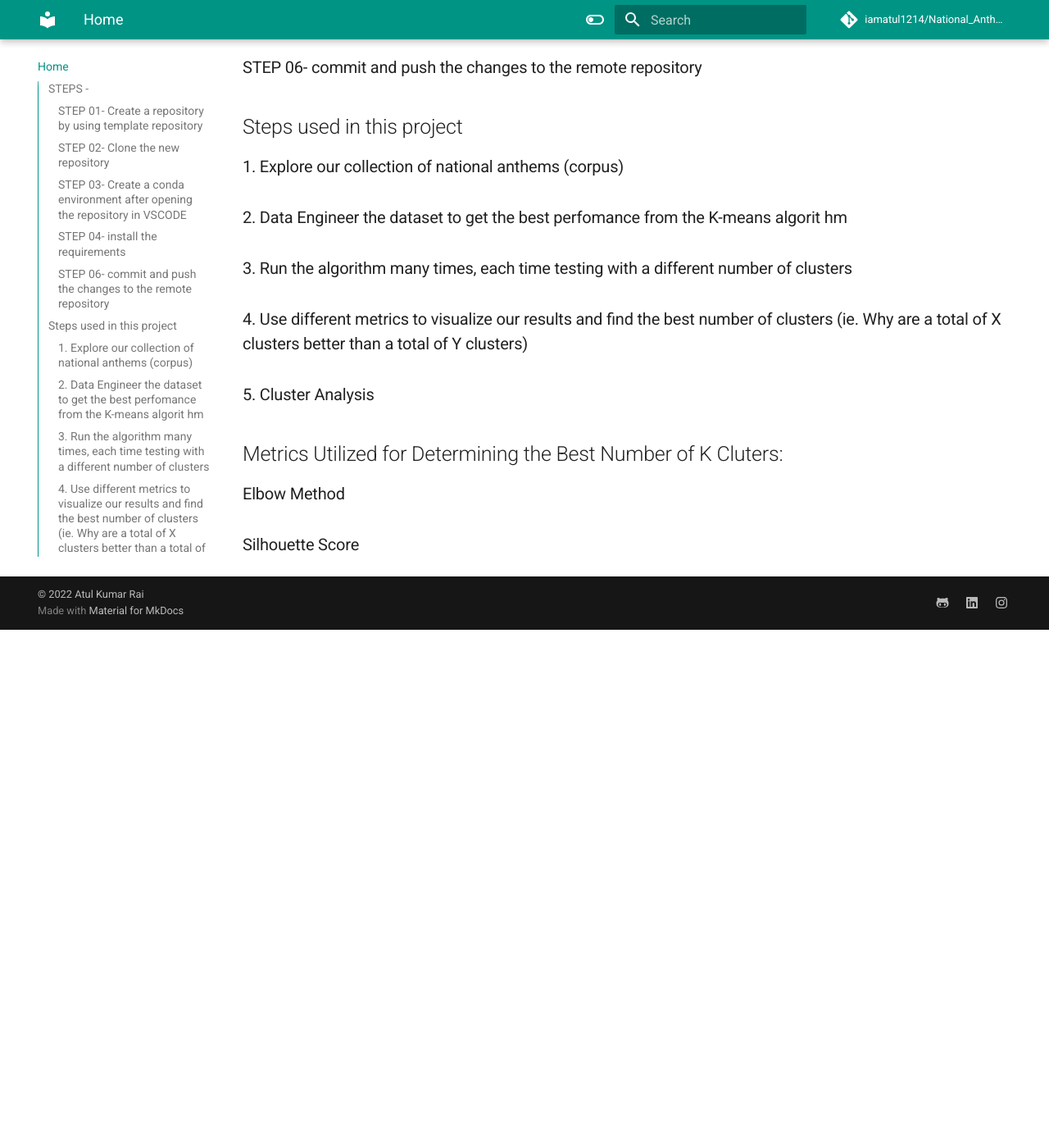
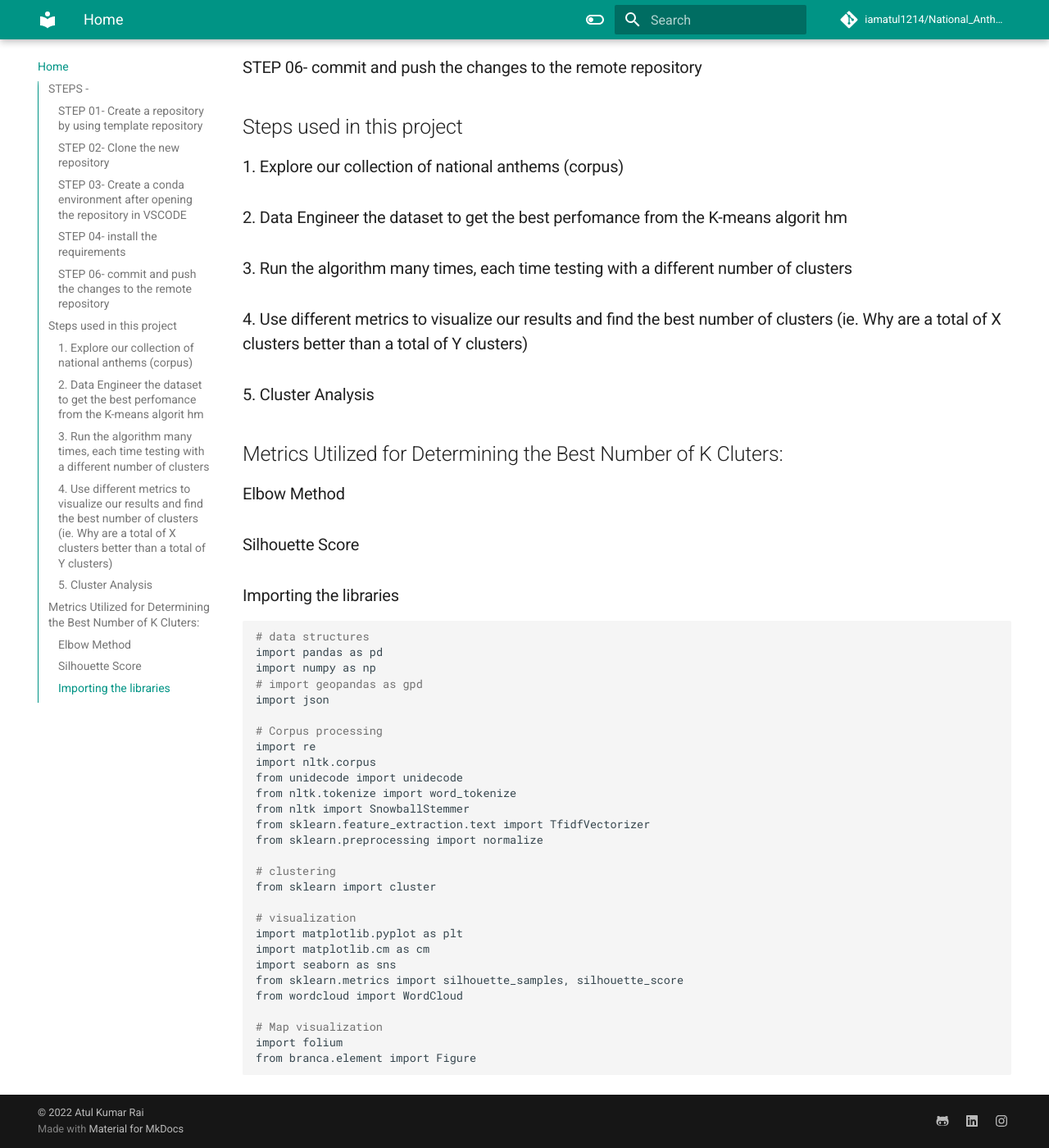
Before and after one commit to iamatul1214/National_Anthems_Clustering, an MkDocs documentation site: the page built from docs/index.md, in a window 1280 px wide and 1400 px high, scrolled down 791 px. Shown: the whole window at 82% size. Built offline with MkDocs 1.6.1 and Material for MkDocs 9.7.7, drawn with Linux system fonts in a browser that asks for light colours; comment, search, counter and statistics services are not loaded; before the commit the page ends 1559 px from its top, so only the background shows below that.

Commit message:
updated index.md

````diff
--- a/docs/index.md
+++ b/docs/index.md
@@ -41,3 +41,36 @@ pip install -r requirements.txt
 
 ### Elbow Method
 ### Silhouette Score
+
+
+### Importing the libraries
+```bash
+# data structures
+import pandas as pd
+import numpy as np
+# import geopandas as gpd
+import json
+
+# Corpus processing
+import re
+import nltk.corpus
+from unidecode import unidecode
+from nltk.tokenize import word_tokenize
+from nltk import SnowballStemmer
+from sklearn.feature_extraction.text import TfidfVectorizer
+from sklearn.preprocessing import normalize
+
+# clustering
+from sklearn import cluster
+
+# visualization
+import matplotlib.pyplot as plt
+import matplotlib.cm as cm
+import seaborn as sns
+from sklearn.metrics import silhouette_samples, silhouette_score
+from wordcloud import WordCloud
+
+# Map visualization
+import folium
+from branca.element import Figure
+```
````
